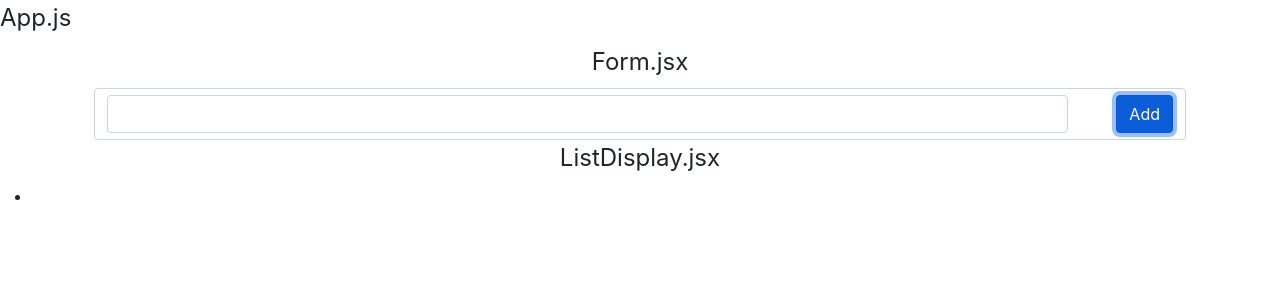
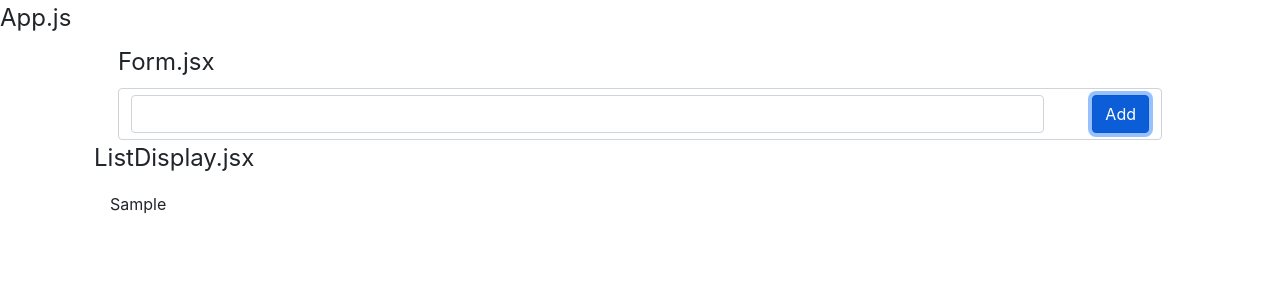
Before and after one commit to hope-crichlow/MERN, a React (Create React App) app in the folder react/functionalComponents/todolist/: page / in a window 1280 px wide. Both pictures are taken after typing "Sample" into the empty fields and a click on the button "Add". Shown: the top 300 px of the page. Built offline with nearby package versions, Linux system fonts and the light colour scheme.

Commit message:
List displaying

```diff
--- a/react/functionalComponents/todolist/src/App.js
+++ b/react/functionalComponents/todolist/src/App.js
@@ -14,9 +14,9 @@
 
   return (
 		<fieldset>
-      <legend>App.js</legend>
-			<div className="App">
-				<Form addTaskToArray={addTaskToArray}/>
+			<legend>App.js</legend>
+			<div className="container px-4">
+				<Form addTaskToArray={addTaskToArray} />
 				<ListDisplay tasks={arrState} />
 			</div>
 		</fieldset>
--- a/react/functionalComponents/todolist/src/components/ListDisplay.jsx
+++ b/react/functionalComponents/todolist/src/components/ListDisplay.jsx
@@ -6,16 +6,14 @@
     console.log(tasks);
 
     const toDoList = tasks.map((task, i) => {
-        return (
-            <li key={i} id={i} className="inline-items"></li>
-        );
+        return <li key={i} id={i} className="list-group-item">{task.task}</li>;
     });
 
 	return (
 		<div>
 			<fieldset>
 				<legend>ListDisplay.jsx</legend>
-                <ul>{toDoList}</ul>
+                <ul className="list-group list-group-flush">{toDoList}</ul>
 			</fieldset>
 		</div>
 	);
```
